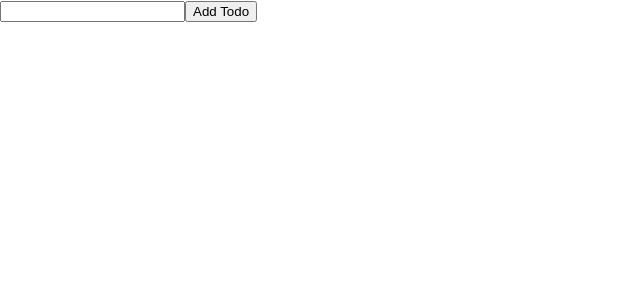
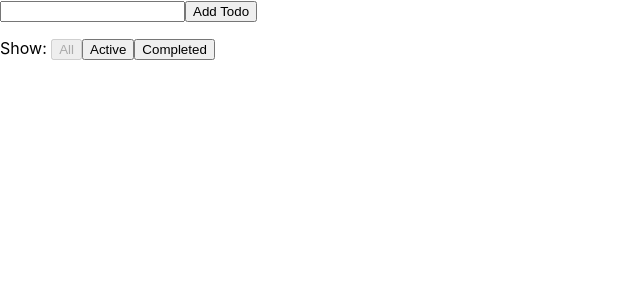
Before and after one commit to git-nori/_tr_redux-toolkit_typescript, a React (Create React App) app: page / in a window 1280 px wide. Shown: the top 300 px of the page, without its empty margins (0-640 px from the left). Built offline with nearby package versions, Linux system fonts and the light colour scheme.

Commit message:
[add]todoをフィルタリングするボタンcomponentを実装

```diff
--- a/src/app/App.tsx
+++ b/src/app/App.tsx
@@ -2,6 +2,7 @@ import React from "react";
 
 import AddTodo from "features/todoList/AddTodo";
 import TodoList from "features/todoList/TodoList";
+import Fotter from "features/visibilityFilter/Footer";
 import "./App.css";
 
 function App() {
@@ -9,6 +10,7 @@ function App() {
     <div>
       <AddTodo />
       <TodoList />
+      <Fotter />
     </div>
   );
 }
--- /dev/null
+++ b/src/features/visibilityFilter/FilterButton.tsx
@@ -0,0 +1,34 @@
+import React from "react";
+
+import { setVisiblityFilter, VisiblityFilter } from "./visibilityFilterSlice";
+import { useDispatch, useSelector } from "react-redux";
+import { RootState } from "app/rootReducer";
+
+interface FilterButtonProps {
+  visibilityFilter: VisiblityFilter;
+  text: string;
+}
+
+const FilterButton = ({
+  visibilityFilter,
+  text,
+}: FilterButtonProps): JSX.Element => {
+  const dispatch = useDispatch();
+  const currentvisibilityFilter = useSelector(
+    (state: RootState) => state.visiblityFilter
+  );
+  const onClick = () => {
+    dispatch(setVisiblityFilter(visibilityFilter));
+  };
+
+  return (
+    <button
+      disabled={currentvisibilityFilter === visibilityFilter}
+      onClick={onClick}
+    >
+      {text}
+    </button>
+  );
+};
+
+export default FilterButton;
--- /dev/null
+++ b/src/features/visibilityFilter/Footer.tsx
@@ -0,0 +1,23 @@
+import React from "react";
+import FilterButton from "./FilterButton";
+
+import { VisiblityFilter } from "./visibilityFilterSlice";
+
+const Fotter = (): JSX.Element => {
+  return (
+    <div>
+      <span>Show: </span>
+      <FilterButton visibilityFilter={VisiblityFilter.ShowAll} text={"All"} />
+      <FilterButton
+        visibilityFilter={VisiblityFilter.ShowActive}
+        text={"Active"}
+      />
+      <FilterButton
+        visibilityFilter={VisiblityFilter.ShowCompleted}
+        text={"Completed"}
+      />
+    </div>
+  );
+};
+
+export default Fotter;
```
